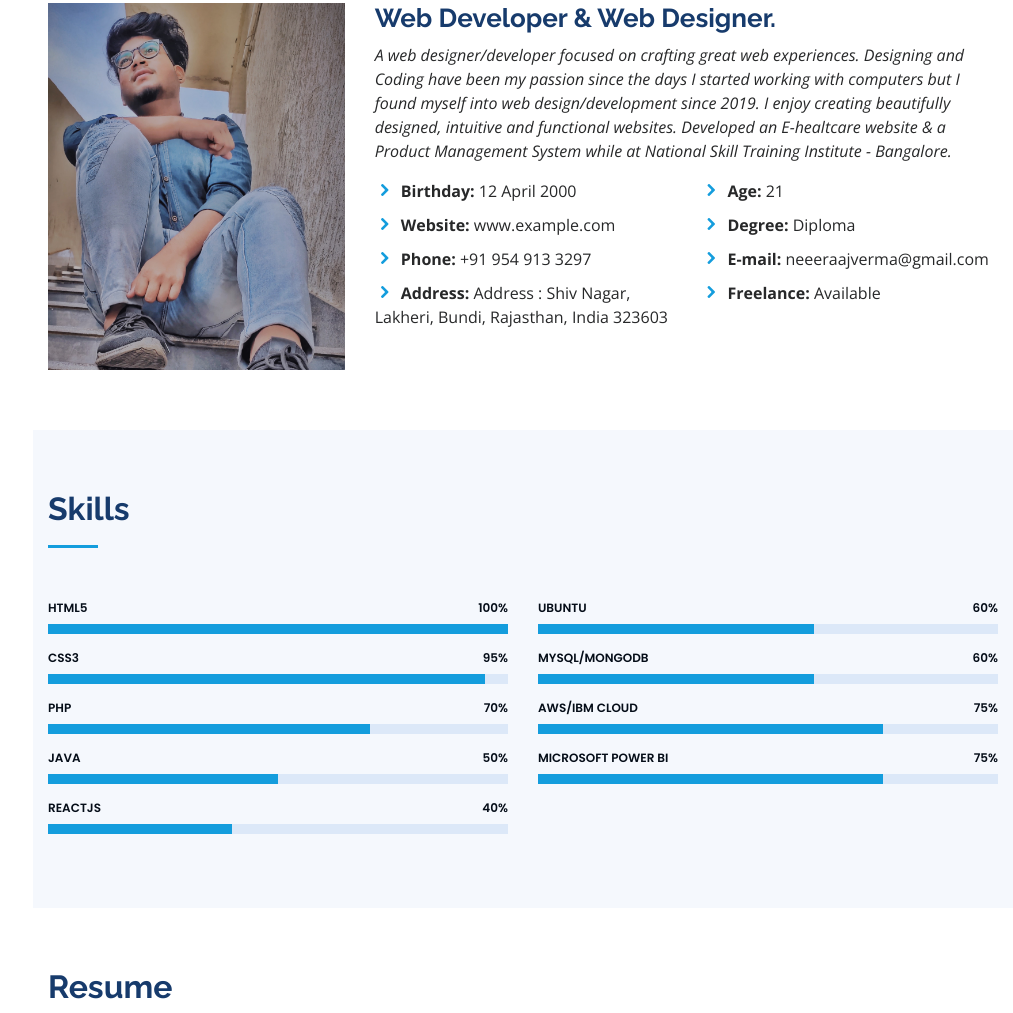
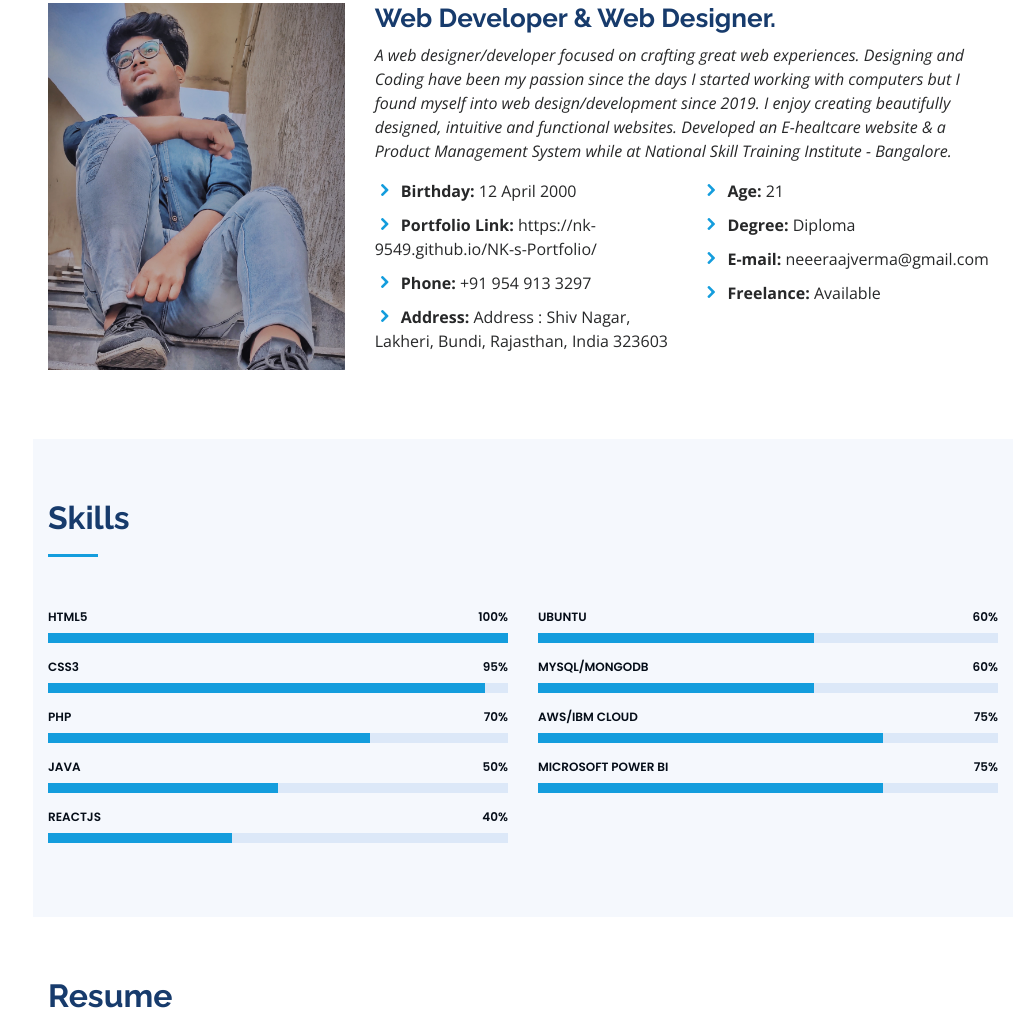
Before and after one commit to nk-9549/NK-s-Portfolio, a plain HTML site: page index.html in a window 1280 px wide. Shown: the part 965-1978 px from the top of the page, without its empty margins (267-1280 px from the left). Drawn offline with nearby package versions, Linux system fonts and the light colour scheme.

Commit message:
Update index.html
updated

```diff
--- a/index.html
+++ b/index.html
@@ -97,7 +97,7 @@
               <div class="col-lg-6">
                 <ul>
                   <li><i class="icofont-rounded-right"></i> <strong>Birthday:</strong> 12 April 2000</li>
-                  <li><i class="icofont-rounded-right"></i> <strong>Website:</strong> www.example.com</li>
+                  <li><i class="icofont-rounded-right"></i> <strong>Portfolio Link:</strong> https://nk-9549.github.io/NK-s-Portfolio/</li>
                   <li><i class="icofont-rounded-right"></i> <strong>Phone:</strong> +91 954 913 3297</li>
                   <li><i class="icofont-rounded-right"></i> <strong>Address:</strong> Address : Shiv Nagar, Lakheri, Bundi, Rajasthan, India 323603</li>
                 </ul>
```
